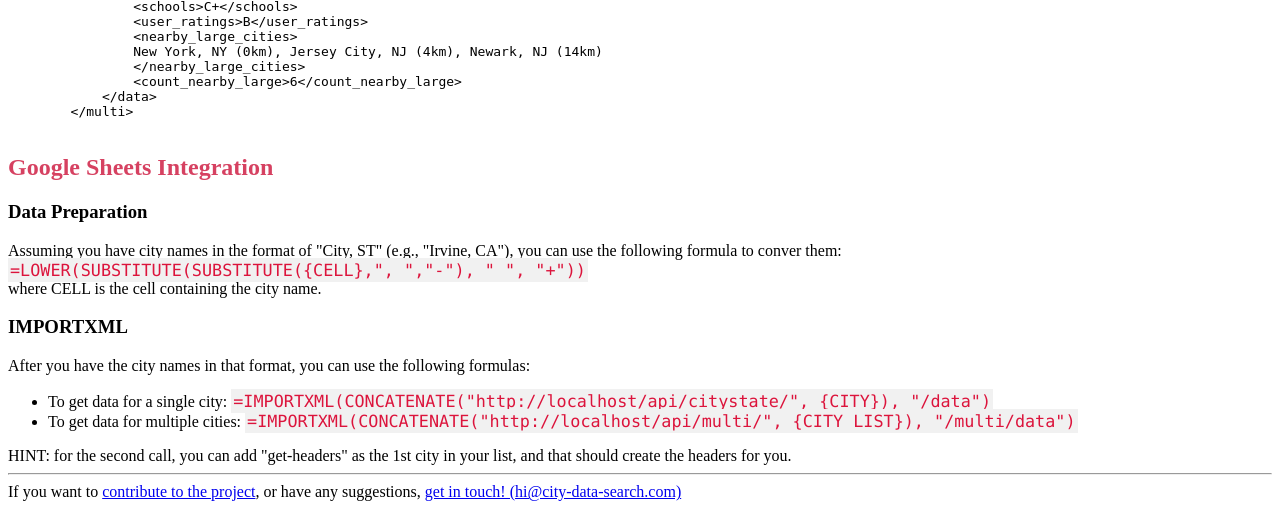
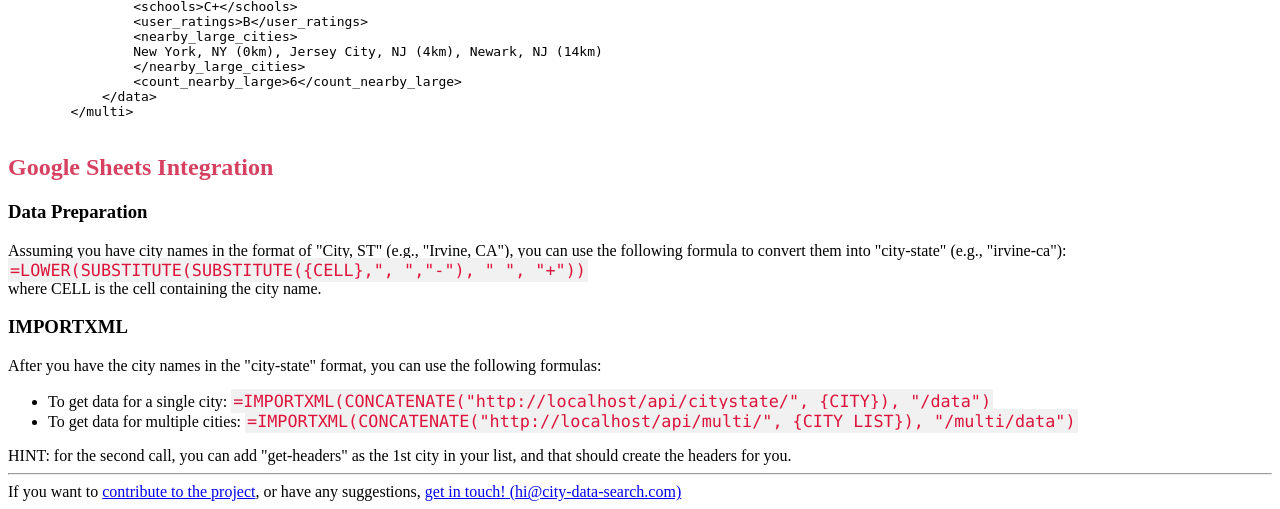
Before and after one commit to cbdm/city-data-search, a Flask app: page /api/info/ in a window 1280 px wide. Shown: the part 1645-2154 px from the top of the page. Run offline with Flask 2, Linux system fonts and the light colour scheme.

Commit message:
More typo fixes.

```diff
--- a/templates/api.html
+++ b/templates/api.html
@@ -104,12 +104,12 @@
 
     <h2>Google Sheets Integration</h2>
     <h3>Data Preparation</h3>
-    Assuming you have city names in the format of "City, ST" (e.g., "Irvine, CA"), you can use the following formula to conver them:<br/>
+    Assuming you have city names in the format of "City, ST" (e.g., "Irvine, CA"), you can use the following formula to convert them into "city-state" (e.g., "irvine-ca"):<br/>
     <code>=LOWER(SUBSTITUTE(SUBSTITUTE({CELL},", ","-"), " ", "+"))</code><br/>
     where CELL is the cell containing the city name.
 
     <h3>IMPORTXML</h3>
-    After you have the city names in that format, you can use the following formulas:
+    After you have the city names in the "city-state" format, you can use the following formulas:
     <ul>
         <li>To get data for a single city: <code>=IMPORTXML(CONCATENATE("{{ url_for('index', _external=True) }}api/citystate/", {CITY}), "/data")</code></li>
         <li>To get data for multiple cities: <code>=IMPORTXML(CONCATENATE("{{ url_for('index', _external=True) }}api/multi/", {CITY LIST}), "/multi/data")</code></li>
```
